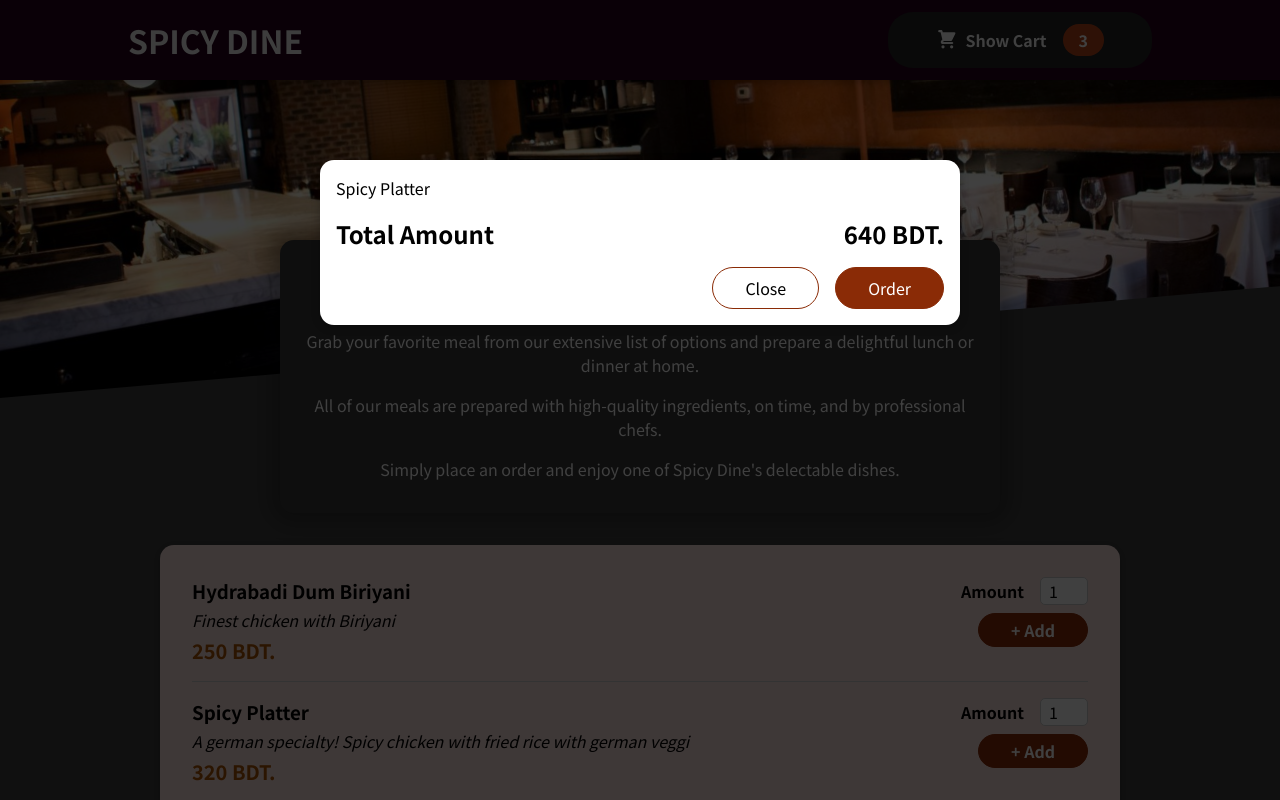
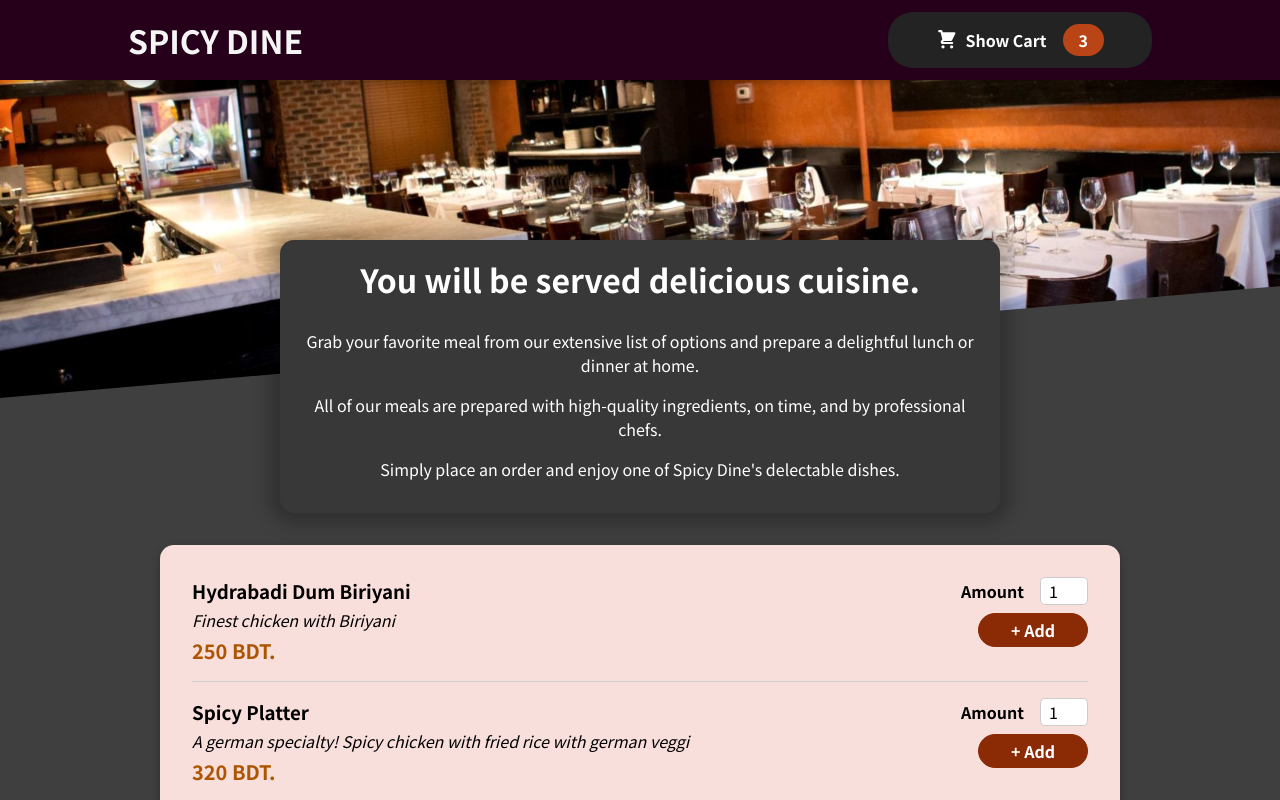
Before and after one commit to MahbubHossainFaisal/Food-Ordering-App, a React (Create React App) app in the folder Spicy-Dine/: page / in a window 1280 px wide. Shown: the top 800 px of the page. Built offline with nearby package versions, Linux system fonts and the light colour scheme.

Commit message:
Adding state to manage CartButton and modal

```diff
--- a/Spicy-Dine/src/App.js
+++ b/Spicy-Dine/src/App.js
@@ -1,13 +1,21 @@
-import React from 'react'
+import React,{useState} from 'react'
 import Header from './components/Layouts/Header'
 import Meals from './components/Meals/Meals'
 import Cart from './components/Cart/Cart'
 
 function App() {
+  const [cartIsShown, setCartIsShown] = useState(false)
+
+  const showCartHandler = () =>{
+    setCartIsShown(true)
+  }
+  const hideCardHandler = () =>{
+    setCartIsShown(false)
+  }
   return (
     <React.Fragment>
-      <Cart />
-     <Header />
+      {cartIsShown &&<Cart onClose={hideCardHandler} />}
+     <Header onShow={showCartHandler} />
      <main>
         <Meals />
      </main>
--- a/Spicy-Dine/src/components/Cart/Cart.js
+++ b/Spicy-Dine/src/components/Cart/Cart.js
@@ -2,21 +2,21 @@ import React from 'react'
 import Modal from '../UI/Modal'
 import classes from './Cart.module.css'
 
-const Cart = () => {
+const Cart = (props) => {
     const cartItems = <ul className={classes['cart-items']}>
         {[{ id: 'm2', name: 'Spicy Platter', price: 320 }].map((meal) => (
             <li>{meal.name}</li>
         ))}
     </ul>
     return (
-        <Modal>
+        <Modal onClose={props.onClose}>
             {cartItems}
             <div className={classes.total}>
                 <span>Total Amount</span>
                 <span>640 BDT.</span>
             </div>
             <div className={classes.actions}>
-                <button className={classes['button-alt']}>Close</button>
+                <button className={classes['button-alt']} onClick={props.onClose}>Close</button>
                 <button className={classes.button}>Order</button>
             </div>
         </Modal>
--- a/Spicy-Dine/src/components/Layouts/Header.js
+++ b/Spicy-Dine/src/components/Layouts/Header.js
@@ -4,12 +4,12 @@ import HeaderCartButton from './HeaderCartButton'
 import classes from './Header.module.css'
 
 
-const Header = () =>{
+const Header = (props) =>{
 
     return <React.Fragment>
         <header className={classes.header}>
             <h1>SPICY DINE</h1>
-            <HeaderCartButton />
+            <HeaderCartButton onCartClick={props.onShow} />
         </header>
         <div className={classes['main-image']}>
             <img src={restaurantImage} alt='Preview of the restaurant'/>
--- a/Spicy-Dine/src/components/Layouts/HeaderCartButton.js
+++ b/Spicy-Dine/src/components/Layouts/HeaderCartButton.js
@@ -1,10 +1,10 @@
 import React from 'react'
 import CartIcon from '../Cart/CartIcon'
 import classes from './HeaderCartButton.module.css'
-const HeaderCartButton = () => {
+const HeaderCartButton = (props) => {
     return (
         <div>
-            <button className={classes.button}>
+            <button className={classes.button} onClick={props.onCartClick}>
                 <span className={classes.icon}>
                     <CartIcon />
                 </span>
--- a/Spicy-Dine/src/components/UI/Modal.js
+++ b/Spicy-Dine/src/components/UI/Modal.js
@@ -3,7 +3,7 @@ import ReactDom from 'react-dom'
 import classes from './Modal.module.css'
 
 const BackDrop = (props) =>{
-    return <div className={classes.backdrop} />
+    return <div className={classes.backdrop} onClick={props.onClose} />
 }
 
 const ModalOverlay = (props) =>{
@@ -15,7 +15,7 @@ const Modal = (props) => {
     const portalElement = document.getElementById('overlays')
     return (
         <React.Fragment>
-            {ReactDom.createPortal(<BackDrop />, portalElement)}
+            {ReactDom.createPortal(<BackDrop onClose={props.onClose} />, portalElement)}
 
             {ReactDom.createPortal(<ModalOverlay>{props.children}</ModalOverlay>,portalElement)}
         </React.Fragment>
```
Also changed, not shown: 1 other file (tests, documents, lock files or other folders).
